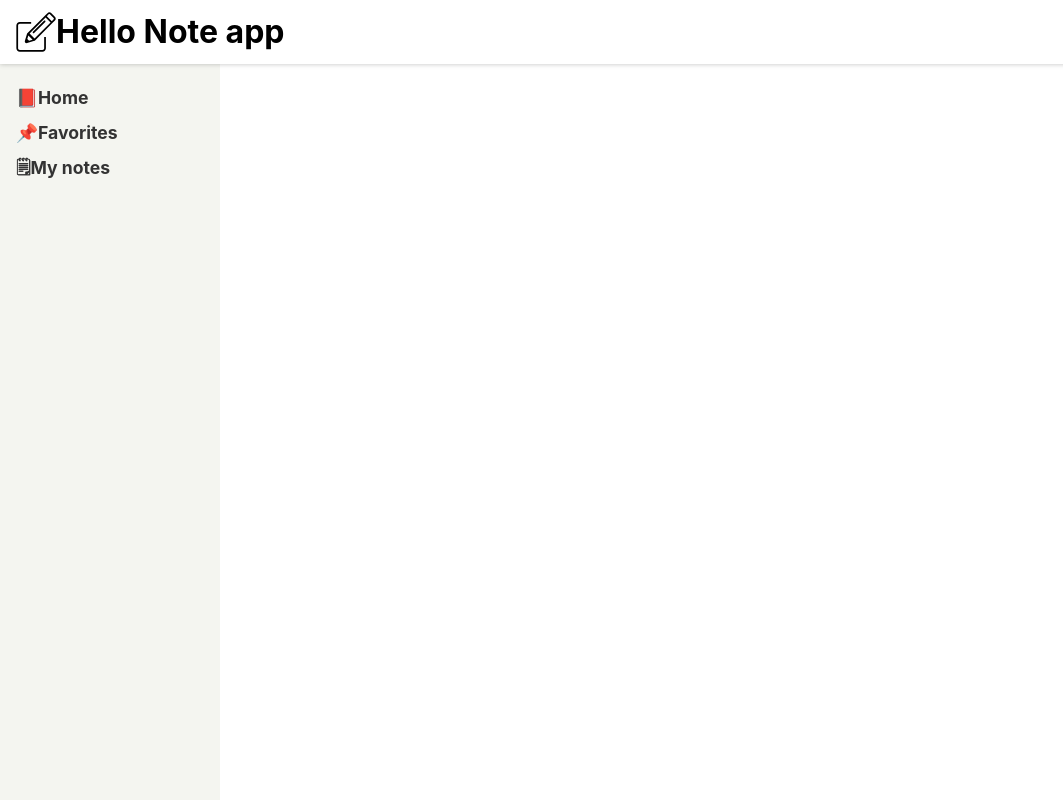
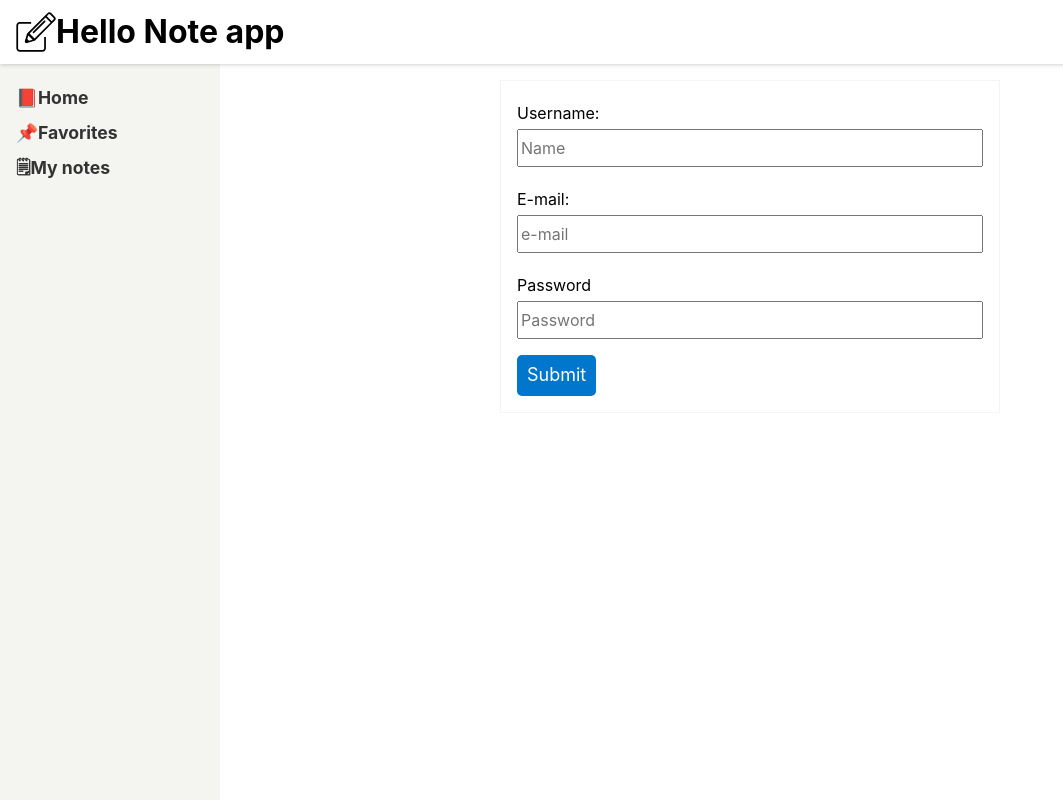
Before and after one commit to 1eedaegon/fully-js-app, a React (Create React App) app in the folder web-client/: page /signup in a window 1280 px wide. Shown: the whole page, without its empty margins (0-1063 px from the left). Built offline with nearby package versions, Linux system fonts and the light colour scheme; no server answers.

Commit message:
feat: Add Notefeed page && Add Signup page
노트피드, 페이지네이션 구현
회원가입 페이지 구현

```diff
--- a/web-client/src/components/Note.js
+++ b/web-client/src/components/Note.js
@@ -1,28 +1,45 @@
 import ReactMarkdown from "react-markdown";
 import { format, parseISO } from "date-fns";
+import styled from "styled-components";
 
-const Author = ({ note }) => {
-  //   import { format } from "date-fns";
-  return (
-    <>
-      {" "}
-      {note.author.username} {format(parseISO(note.createdAt), "MM Do yyyy")}{" "}
-      Favorites: {note.favoriteCount}{" "}
-    </>
-  );
-};
-
-const MarkdownContent = ({ content }) => <ReactMarkdown children={content} />;
+const StyledNote = styled.article`
+  max-width: 800px;
+  margin: 0 auto;
+`;
+const MetaData = styled.div`
+  @media (min-width: 500px) {
+    display: flex;
+    align-items: flex-start;
+  }
+`;
+const MetaInfo = styled.div`
+  padding-right: 1em;
+`;
+const UserActions = styled.div`
+  margin-left: auto;
+`;
 
 const Note = ({ note }) => (
-  <article key={note.id}>
-    <img
-      src={note.author.avatar}
-      alt="{note.author.username} avatar"
-      height="50px"
-    />
-    <Author note={note} />
-    <MarkdownContent content={note.content} />
-  </article>
+  <StyledNote key={note.id}>
+    <MetaData>
+      <MetaInfo>
+        <img
+          src={note.author.avatar}
+          alt={note.author.username}
+          height="50px"
+        />
+      </MetaInfo>
+      <MetaInfo>
+        {" "}
+        <em>by</em> {note.author.username}
+        <br />
+        {format(parseISO(note.createdAt), "MM Do yyyy")}{" "}
+      </MetaInfo>
+    </MetaData>
+    <UserActions>
+      <em>Favorites:</em> {note.favoriteCount}{" "}
+    </UserActions>
+    <ReactMarkdown children={note.content} />
+  </StyledNote>
 );
 export default Note;
--- a/web-client/src/components/NoteFeed.js
+++ b/web-client/src/components/NoteFeed.js
@@ -1,9 +1,22 @@
+import { Link } from "react-router-dom";
+import styled from "styled-components";
 import Note from "./Note";
+
+const NoteWrapper = styled.div`
+  max-width: 800px;
+  margin: 0 auto;
+  margin-bottom: 2em;
+  padding-bottom: 2em;
+  border-bottom: 1px solid #f5f4f0;
+`;
 
 const NoteFeed = ({ notes }) => (
   <>
     {notes.map((note) => (
-      <Note note={note} />
+      <NoteWrapper key={note.id}>
+        <Note note={note} />
+        <Link to={`note/${note.id}`}>Permalink</Link>
+      </NoteWrapper>
     ))}
   </>
 );
--- /dev/null
+++ b/web-client/src/pages/NotePage.js
@@ -0,0 +1,29 @@
+import { useQuery } from "@apollo/client";
+import gql from "graphql-tag";
+import Note from "../components/Note";
+
+const GET_NOTE = gql`
+  query note($id: ID!) {
+    note(id: $id) {
+      id
+      content
+      createdAt
+      favoriteCount
+      author {
+        id
+        username
+        avatar
+      }
+    }
+  }
+`;
+const NotePage = (props) => {
+  const id = props.match.params.id;
+  const { data, loading, error } = useQuery(GET_NOTE, {
+    variables: { id },
+  });
+  if (loading) return <p>Now loading...</p>;
+  if (error) return <p>Umm... something error: {error}</p>;
+  return <Note note={data.note} />;
+};
+export default NotePage;
--- /dev/null
+++ b/web-client/src/pages/SignUp.js
@@ -0,0 +1,60 @@
+import { useEffect } from "react";
+import styled from "styled-components";
+import Button from "../components/Button";
+
+const Wrapper = styled.div`
+  border: 1px solid #f5f4f0;
+  max-width: 500px;
+  padding: 1em;
+  margin: 0 auto;
+`;
+
+const Form = styled.form`
+  label,
+  input {
+    display: block;
+    line-height: 2em;
+  }
+  input {
+    width: 100%;
+    margin-bottom: 1em;
+  }
+`;
+
+const SignUp = (props) => {
+  useEffect(() => {
+    document.title = "Sign Up - Note app";
+  });
+  return (
+    <Wrapper>
+      <Form>
+        <label for="username">Username:</label>
+        <input
+          required
+          type="text"
+          id="username"
+          name="username"
+          placeholder="Name"
+        />
+        <label for="email">E-mail:</label>
+        <input
+          required
+          type="email"
+          id="email"
+          name="email"
+          placeholder="e-mail"
+        />
+        <label for="password">Password</label>
+        <input
+          required
+          type="password"
+          id="password"
+          name="password"
+          placeholder="Password"
+        />
+        <Button type="submit">Submit</Button>
+      </Form>
+    </Wrapper>
+  );
+};
+export default SignUp;
--- a/web-client/src/pages/home.js
+++ b/web-client/src/pages/home.js
@@ -1,5 +1,6 @@
 import { useQuery } from "@apollo/client";
 import gql from "graphql-tag";
+import Button from "../components/Button";
 
 import NoteFeed from "../components/NoteFeed";
 
@@ -26,9 +27,40 @@ const GET_NOTES = gql`
 
 const Home = () => {
   const { data, loading, error, fetchMore } = useQuery(GET_NOTES);
+  // const getNextPage;
   if (loading) return <p>Now loading....</p>;
   if (error) return <p>Error!</p>;
-  return <NoteFeed notes={data.noteFeed.notes} />;
+  return (
+    <>
+      <NoteFeed notes={data?.noteFeed?.notes} />
+      {data?.noteFeed?.hasNextPage && (
+        <Button
+          cursor={data.noteFeed.cursor}
+          onClick={() => {
+            return fetchMore({
+              variables: {
+                cursor: data.noteFeed.cursor,
+              },
+              updateQuery: (previousResult, { fetchMoreResult }) => {
+                return {
+                  noteFeed: {
+                    cursor: fetchMoreResult.noteFeed.cursor,
+                    hasNextPage: fetchMoreResult.noteFeed.hasNextPage,
+                    notes: [
+                      ...previousResult.noteFeed.notes,
+                      ...fetchMoreResult.noteFeed.notes,
+                    ],
+                    _typename: "noteFeed",
+                  },
+                };
+              },
+            });
+          }}>
+          더 보기
+        </Button>
+      )}
+    </>
+  );
 };
 
 export default Home;
--- a/web-client/src/pages/index.js
+++ b/web-client/src/pages/index.js
@@ -3,14 +3,18 @@ import Home from "./Home";
 import Favorites from "./Favorite";
 import MyNotes from "./MyNotes";
 import Layout from "../components/Layout";
+import NotePage from "./NotePage";
+import SignUp from "./SignUp";
 
 const Pages = () => {
   return (
     <Router>
       <Layout>
         <Route exact path="/" component={Home} />
+        <Route path="/signup" component={SignUp} />
         <Route path="/favorites" component={Favorites} />
         <Route path="/mynotes" component={MyNotes} />
+        <Route path="/note/:id" component={NotePage} />
       </Layout>
     </Router>
   );
```
Also changed, not shown: 1 other file (tests, documents, lock files or other folders).
